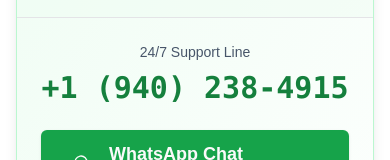
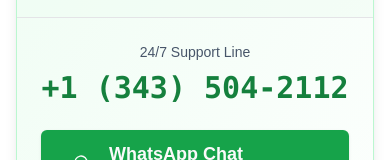
Before and after one commit to jocinoci512/sg-61369012-b5c1-4d02-bee9-74f4a7c95e54-1780674698, a Next.js app: page /contact in a window 390 px wide. Shown: the part 1673-1833 px from the top of the page. Built offline with nearby package versions, Linux system fonts and the light colour scheme; no server answers.

Commit message:
chore(config): update site phone numbers

```diff
--- a/src/components/layout/Footer.tsx
+++ b/src/components/layout/Footer.tsx
@@ -2,9 +2,9 @@ import Link from "next/link";
 import { Shield, Twitter, Linkedin, Mail, Phone, MessageCircle } from "lucide-react";
 
 export default function Footer() {
-  const phoneNumber = "+1 (940) 238-4915";
-  const whatsappUrl = "https://wa.me/19402384915?text=Hello%2C%20I%20need%20help%20with%20crypto%20security.";
-  const telUrl = "tel:+19402384915";
+  const phoneNumber = "+1 (343) 504-2112";
+  const whatsappUrl = "https://wa.me/13435042112?text=Hello%2C%20I%20need%20help%20with%20crypto%20security.";
+  const telUrl = "tel:+13435042112";
 
   return (
     <footer className="bg-slate-900 text-white">
--- a/src/pages/contact.tsx
+++ b/src/pages/contact.tsx
@@ -100,9 +100,9 @@ Submitted: ${new Date().toLocaleString()}
   };
 
   // Contact URLs
-  const phoneNumber = "+19402384915";
-  const displayPhone = "+1 (940) 238-4915";
-  const whatsappUrl = `https://wa.me/19402384915?text=${encodeURIComponent("Hello, I need help with crypto fraud case support.")}`;
+  const phoneNumber = "+13435042112";
+  const displayPhone = "+1 (343) 504-2112";
+  const whatsappUrl = `https://wa.me/13435042112?text=${encodeURIComponent("Hello, I need help with crypto fraud case support.")}`;
   const smsUrl = `sms:${phoneNumber}`;
   const telUrl = `tel:${phoneNumber}`;
 
```
Also changed, not shown: .softgen/tasks/config.md (added).
